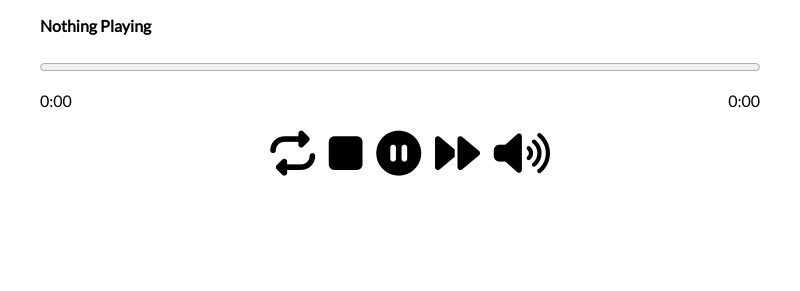
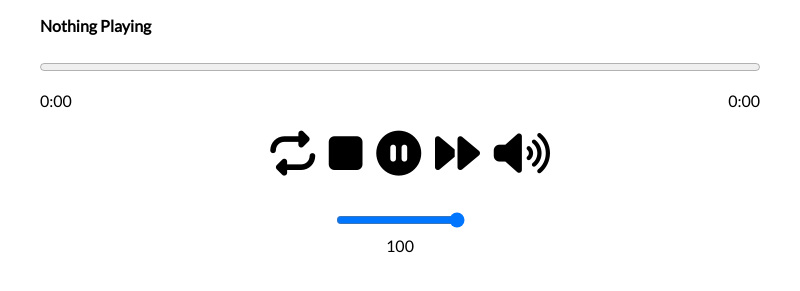
Before and after one commit to Joasss/JoasMP, an Electron app: page src/index.html in a window 800 px wide. Both pictures are taken after a click on the link 521 px from the left and 412 px from the top of the page. Shown: the part 259-550 px from the top of the page. Drawn offline with Linux system fonts and the light colour scheme; no server answers.

Commit message:
Added volume indicator

```diff
--- a/src/assets/css/main.css
+++ b/src/assets/css/main.css
@@ -71,3 +71,13 @@ body {
     transform: translateY(5px);
     box-shadow: none;
 }
+
+.volume {
+    text-align: center;
+    margin-top: 30px;
+    display: none;
+}
+
+.show {
+    display: block;
+}
--- a/src/assets/js/selectFile.js
+++ b/src/assets/js/selectFile.js
@@ -229,3 +229,9 @@ function skipSong() {
         return;
     }
 }
+
+function toggleVolume() {
+    const volume = document.getElementById("volume");
+
+    volume.classList.toggle("show")
+}
--- a/src/index.html
+++ b/src/index.html
@@ -13,8 +13,7 @@
 <body>
 
     <div class="img">
-        <img id="albumCover"
-            src="https://dbdzm869oupei.cloudfront.net/img/vinylrugs/preview/18784.png"
+        <img id="albumCover" src="https://dbdzm869oupei.cloudfront.net/img/vinylrugs/preview/18784.png"
             width="250px"><br>
         <button class="button" onclick="openFile()">Play from File(s)</button>
     </div>
@@ -39,7 +38,12 @@
             <a title="Stop Queue" onclick="stopPlaying()"><i class="fa-solid fa-stop"></i></a>
             <a title="Pause/Resume" id="playPause" onclick="playPause()"><i class="fa-solid fa-circle-pause"></i></a>
             <a title="Skip Song" id="skip" onclick="skipSong()"><i class="fa-solid fa-forward"></i></a>
-            <a title="Volume" style="margin-right: 0px;"><i class="fa-solid fa-volume-high"></i></a>
+            <a onclick="toggleVolume()" title="Volume" style="margin-right: 0px;"><i class="fa-solid fa-volume-high"></i></a>
+        </div>
+
+        <div id="volume" class="volume">
+            <input type="range" min="0" max="100" value="100" onchange="volume()" id="volumeRange">
+            <p id="volumeText" style="margin-top: 5px;">100</p>
         </div>
 
     </div>
```
